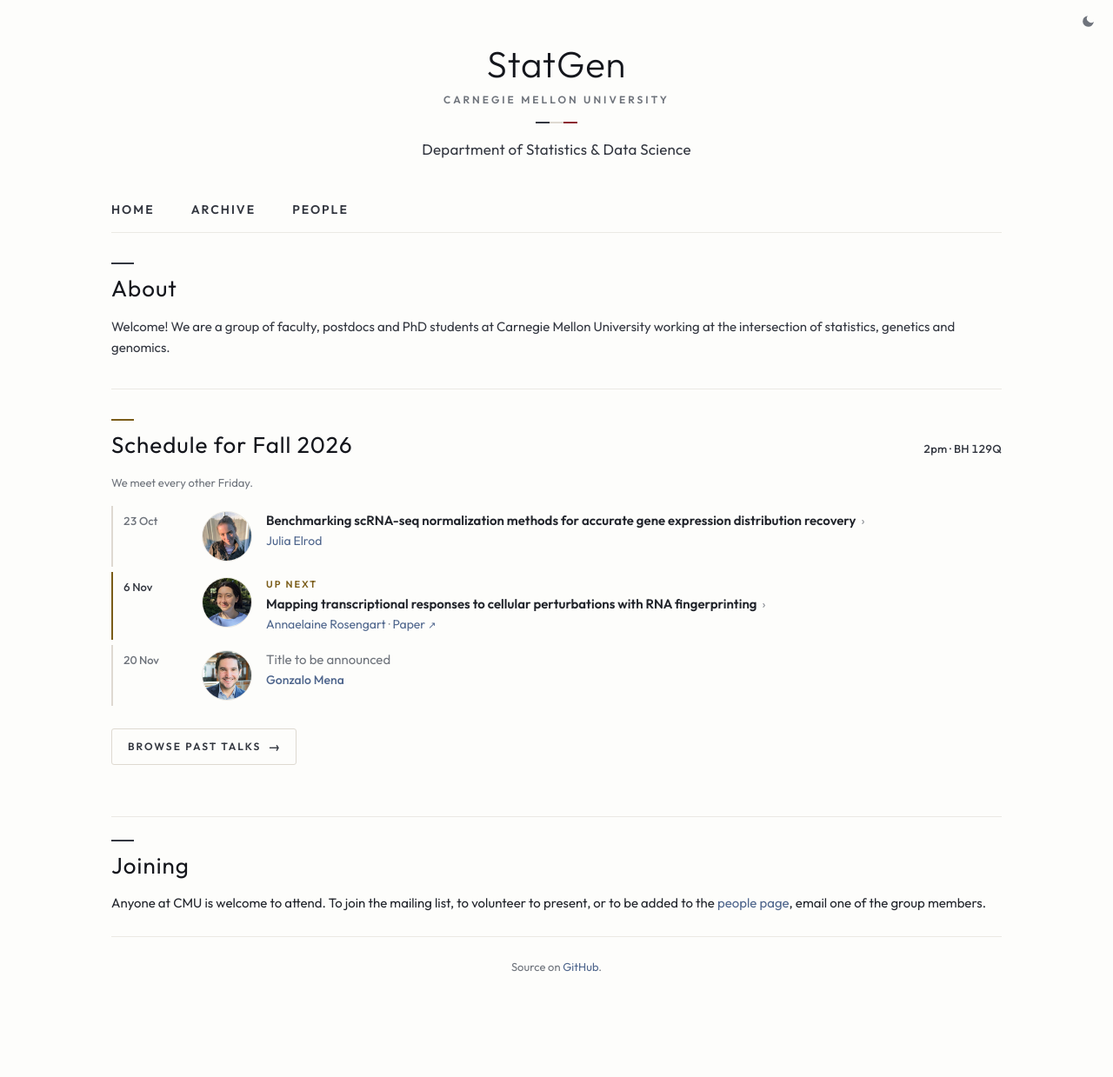
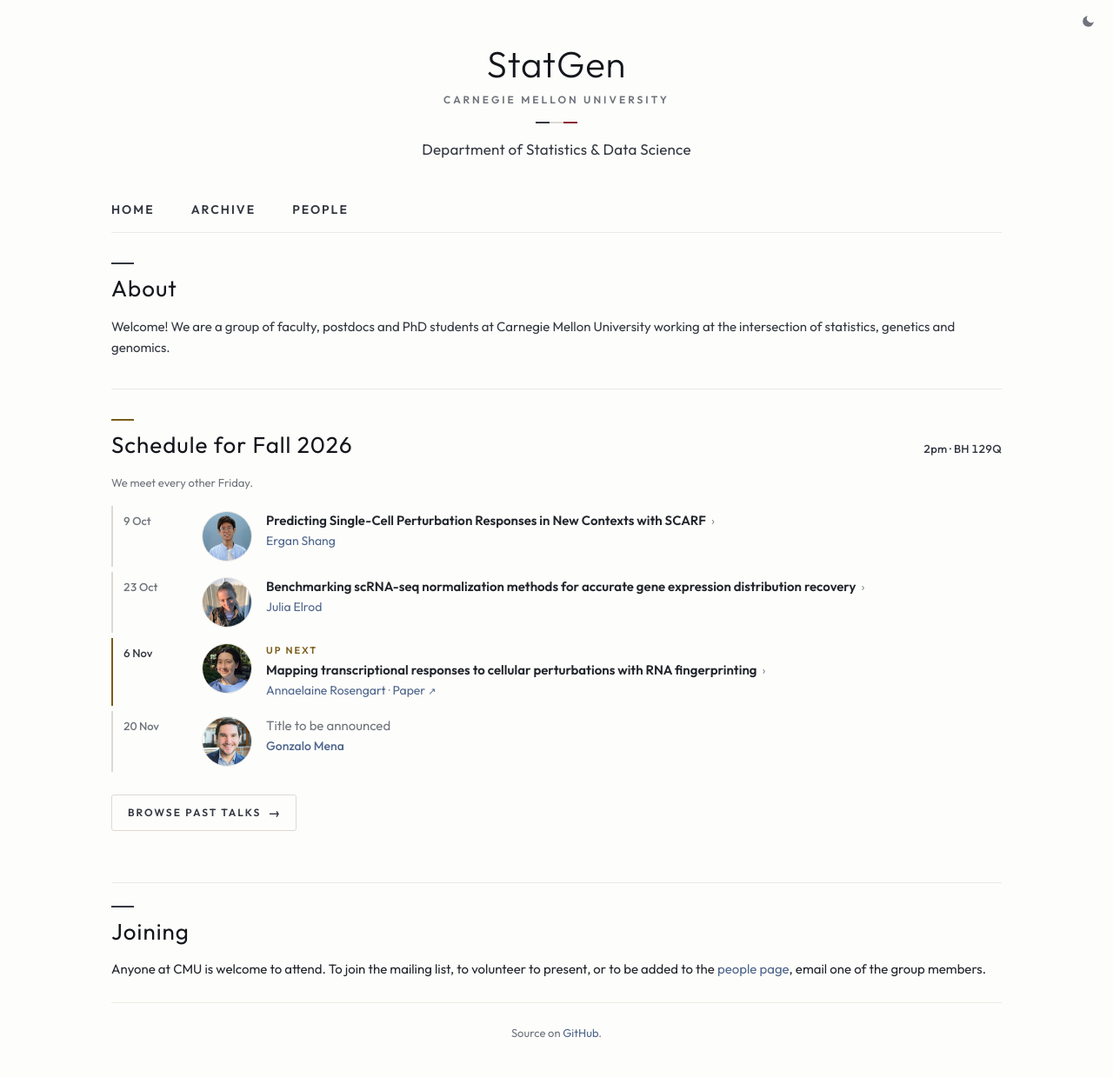
Before and after one commit to cmustatgen/cmustatgen.github.io, a Jekyll site: the page built from index.html, in a window 1280 px wide. Shown: the whole page at 87% size. Built offline with Jekyll 4.4.1, drawn with Linux system fonts in a browser that asks for light colours; before the commit the page ends 1163 px from its top, so only the background shows below that; part of the change alters nothing that is shown.

Commit message:
Add Ergan Shang talk, 9 Oct
Co-Authored-By: Claude Fable 5.1 <noreply@anthropic.com>

```diff
--- a/_data/talks/fall2026.yaml
+++ b/_data/talks/fall2026.yaml
@@ -16,6 +16,30 @@
 #     kind: no_meeting
 #     label: Fall Break
 
+- date: '2026-10-09'
+  speakers: [ergan_shang]
+  title: Predicting Single-Cell Perturbation Responses in New Contexts with SCARF
+  abstract: >-
+    Predicting cellular responses to external interventions is fundamental for understanding gene
+    regulation and accelerating therapeutic discovery. While recent advances in single-cell
+    technologies have enabled large-scale profiling of perturbation effects, comprehensive
+    experimental exploration remains constrained by cost and feasibility. This limitation motivates
+    the development of computational approaches that can accurately infer responses to unmeasured
+    perturbations across diverse cell types and cell lines using related experimental data. We
+    propose SCARF, a deep generative framework that integrates optimal transport with
+    transformer-based representation learning for accurate and generalizable prediction of
+    single-cell perturbation responses. While transformer architectures were originally developed
+    for processing token embeddings in large language models (LLMs), we adapt them here to refine
+    cellular embeddings across varying perturbation conditions. Unlike many existing deep learning
+    approaches, SCARF does not rely solely on large-scale foundation models, which have been shown
+    to exhibit inconsistent performance in this setting. Instead, our framework leverages optimal
+    transport to capture distributional shifts between perturbations and across cell lines,
+    providing a principled mechanism for transferring perturbation effects. By combining
+    transport-based alignment with transformer-driven refinement, SCARF learns biologically
+    meaningful latent representations that generalize effectively to unseen cellular contexts.
+    Experiments on multiple benchmark datasets demonstrate that SCARF outperforms on most evaluated
+    metrics compared with existing methods in predicting gene expression responses under both
+    unseen perturbations and cell lines.
 - date: '2026-10-23'
   speakers: [julia_elrod]
   title: Benchmarking scRNA-seq normalization methods for accurate gene expression distribution recovery
```
